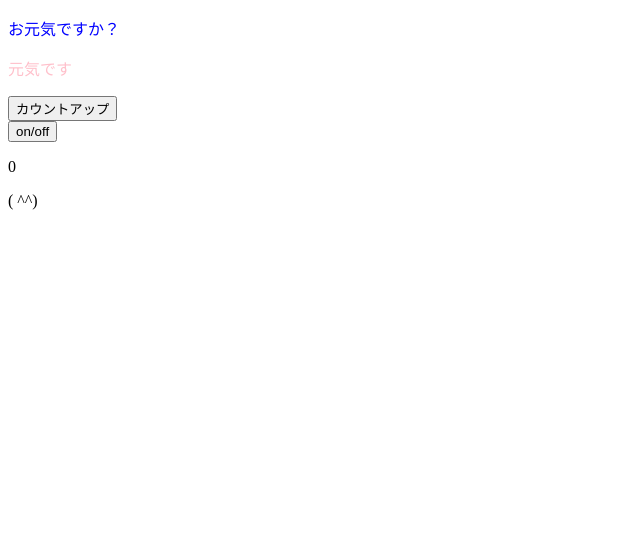
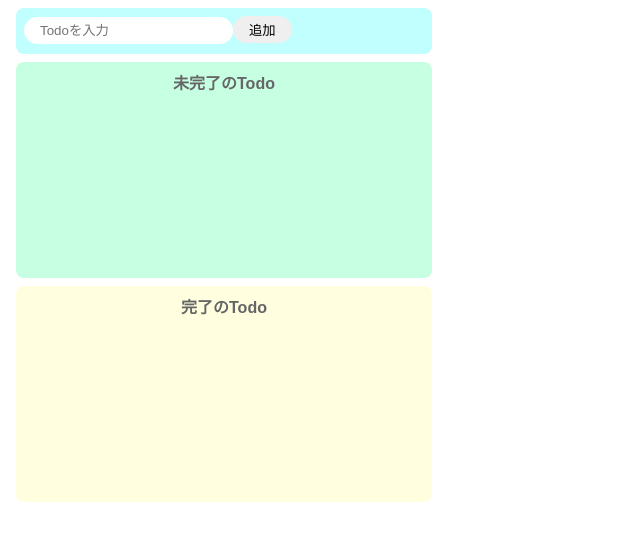
Before and after one commit to tomi1130/project, a React (Create React App) app in the folder todoapp/: page / in a window 1280 px wide. Shown: the top 540 px of the page, without its empty margins (0-640 px from the left). Built offline with nearby package versions, Linux system fonts and the light colour scheme.

Commit message:
Todoアプリ完成版

```diff
--- a/todoapp/src/App.jsx
+++ b/todoapp/src/App.jsx
@@ -1,41 +1,68 @@
-import React, { useEffect, useState } from 'react';
-import ColorfulMessage from "./components/ColorfulMesseage"
+import React, { useState } from "react";
+import "./style.css";
+import { InputTodo } from "./components/InputTodo";
+import { CompleteTodo } from "./components/CompleteTodo";
+import { IncompleteTodo } from "./components/IncompleteTodo";
 
-const App = () =>{
+export const App = () => {
+  const [todoText, settodoText] = useState("");
+  const [incompleteTodos, setIncompleteTodos] = useState([// eslint-disable-line
+  ]);
 
-  const [num,setNum] = useState(0);
-  const [faceflag,faseset] =useState(true);
+  const [completeTodos, setcompleteTodos] = useState([]);// eslint-disable-line
 
-  const onClickCountUp = () => {
-    setNum(num + 1);
-  };
-  const onClickSwitchshow = () =>{
-    faseset(!faceflag);
+  const onChangeTodoText = (event) => settodoText(event.target.value);
+
+  const onClickAdd = () => {
+    if (todoText === "") return;
+    const newTodo = [...incompleteTodos, todoText];
+    setIncompleteTodos(newTodo);
+    settodoText("");
   };
 
+  const onClickDelete = (i) => {
+    const newTodo = [...incompleteTodos];
+    newTodo.splice(i, 1);
+    setIncompleteTodos(newTodo);
+  };
 
-  useEffect(() => {
-    if(num %3 === 0 ){
-      faceflag || faseset(true);
-    }
-    else{
-      faceflag && faseset(false);
-    }
-    //eslint-disable-next-line react-hooks/exhaustive-deps
-  },[num]);
+  const onClickComplete = (i) => {
+    const newIncompleteTodo = [...incompleteTodos];
+    newIncompleteTodo.splice(i, 1);
 
+    const newcompleteTodo = [...completeTodos, incompleteTodos[i]];
+    setIncompleteTodos(newIncompleteTodo);
+    setcompleteTodos(newcompleteTodo);
+  };
 
-    return (
-        <>
-        <ColorfulMessage color = "blue">お元気ですか？</ColorfulMessage>
-        <ColorfulMessage color = "pink">元気です</ColorfulMessage>
-        <button onClick={onClickCountUp}>カウントアップ</button><br />
-        <button onClick = {onClickSwitchshow}>on/off</button>
-        <p>{num}</p>
-        {faceflag &&  <p>( ^^)</p>}
-        </>
-      );
+  const onClickreturn = (i) => {
+    const newcompleteTodo = [...completeTodos];
+    newcompleteTodo.splice(i, 1);
 
+    const newIncompleteTodo = [...incompleteTodos, completeTodos[i]];
+    setIncompleteTodos(newIncompleteTodo);
+    setcompleteTodos(newcompleteTodo);
+  };
+
+  return (
+    <>
+      <InputTodo
+        todoText={todoText}
+        onChange={onChangeTodoText}
+        onClick={onClickAdd}
+        disabled={incompleteTodos.length >= 5}
+      />
+      {incompleteTodos.length >= 5 && (
+        <p style={{ color: "red" }}>登録できるtodoは5個まで</p>
+      )}
+
+      <IncompleteTodo
+        Todo={incompleteTodos}
+        onClickDelete={onClickDelete}
+        onClickComplete={onClickComplete}
+      />
+
+      <CompleteTodo Todo={completeTodos} onClickreturn={onClickreturn} />
+    </>
+  );
 };
-
-export default App;
--- a/todoapp/src/components/ColorfulMesseage.jsx
+++ /dev/null
@@ -1,15 +0,0 @@
-import React from 'react';
-
-const ColorfulMessage = (props) =>{
-    const {color,children} = props;
-    console.log(props);
-    const contentstyle = {
-        color,
-        fontsize:'18px',
-      }
-    return (
-        <p style = {contentstyle}>{children}</p>
-    );
-};
-
-export default ColorfulMessage;
--- /dev/null
+++ b/todoapp/src/components/CompleteTodo.jsx
@@ -0,0 +1,20 @@
+import React from "react";
+
+export const CompleteTodo = (props) => {
+  const { Todo, onClickreturn } = props;
+  return (
+    <div className="complete-area">
+      <p className="title">完了のTodo</p>
+      <ul>
+        {Todo.map((todo, i) => {
+          return (
+            <li key={todo} className="list-row">
+              <p>{todo}</p>
+              <button onClick={() => onClickreturn(i)}>戻す</button>
+            </li>
+          );
+        })}
+      </ul>
+    </div>
+  );
+};
--- /dev/null
+++ b/todoapp/src/components/IncompleteTodo.jsx
@@ -0,0 +1,37 @@
+import React from "react";
+
+const style = {
+  backgroundColor: "#c6ffe2",
+  width: "400px",
+  minHeight: "200px",
+  borderRadius: "8px",
+  padding: "8px",
+  margin: "8px",
+};
+
+export const IncompleteTodo = (props) => {
+  const { Todo, onClickComplete, onClickDelete } = props;
+  return (
+    <div style={style}>
+      <p className="title">未完了のTodo</p>
+      <ul>
+        {Todo.map((todo, i) => (
+          <li key={todo} className="list-row">
+            <p>{todo}</p>
+            <button onClick={() => onClickComplete(i)}>完了</button>
+            <button onClick={() => onClickDelete(i)}>削除</button>
+          </li>
+        ))}
+      </ul>
+      {/* <button
+    onClick={() => {
+      const incompleteTodosCopy = incompleteTodos.slice();
+      incompleteTodos.push("あ");
+      setIncompleteTodos(incompleteTodosCopy);
+    }}
+  >
+    あを追加
+  </button> */}
+    </div>
+  );
+};
--- /dev/null
+++ b/todoapp/src/components/InputTodo.jsx
@@ -0,0 +1,27 @@
+import React from "react";
+
+const style = {
+  backgroundColor: "#c1ffff",
+  width: "400px",
+  height: "30px",
+  borderRadius: "8px",
+  padding: "8px",
+  margin: "8px",
+};
+
+export const InputTodo = (props) => {
+  const { todoText, onChange, onClick, disabled } = props;
+  return (
+    <div style={style}>
+      <input
+        disabled={disabled}
+        placeholder="Todoを入力"
+        value={todoText}
+        onChange={onChange}
+      />
+      <button disabled={disabled} onClick={onClick}>
+        追加
+      </button>
+    </div>
+  );
+};
--- a/todoapp/src/index.css
+++ /dev/null
@@ -1,13 +0,0 @@
-body {
-  margin: 0;
-  font-family: -apple-system, BlinkMacSystemFont, 'Segoe UI', 'Roboto', 'Oxygen',
-    'Ubuntu', 'Cantarell', 'Fira Sans', 'Droid Sans', 'Helvetica Neue',
-    sans-serif;
-  -webkit-font-smoothing: antialiased;
-  -moz-osx-font-smoothing: grayscale;
-}
-
-code {
-  font-family: source-code-pro, Menlo, Monaco, Consolas, 'Courier New',
-    monospace;
-}
--- /dev/null
+++ b/todoapp/src/style.css
@@ -0,0 +1,66 @@
+body {
+  font-family: sans-serif;
+}
+
+input {
+  border-radius: 16px;
+  border: none;
+  padding: 6px 16px;
+  outline: none;
+}
+
+button {
+  border-radius: 16px;
+  border: none;
+  padding: 4px 16px;
+}
+
+button:hover {
+  background-color: #ff7fff;
+  color: #fff;
+  cursor: pointer;
+}
+
+li {
+  margin-right: 8px;
+}
+
+.input-area {
+  background-color: #c1ffff;
+  width: 400px;
+  height: 30px;
+  border-radius: 8px;
+  padding: 8px;
+  margin: 8px;
+}
+
+.incomplete-area {
+  background-color: #c6ffe2;
+  width: 400px;
+  min-height: 200px;
+  padding: 8px;
+  margin: 8px;
+  border-radius: 8px;
+}
+
+.complete-area {
+  background-color: #ffffe0;
+  width: 400px;
+  min-height: 200px;
+  padding: 8px;
+  margin: 8px;
+  border-radius: 8px;
+}
+
+.title {
+  text-align: center;
+  margin-top: 0;
+  font-weight: bold;
+  color: #666;
+}
+
+.list-row {
+  display: flex;
+  align-items: center;
+  padding-bottom: 4px;
+}
```
Also changed, not shown: todoapp/package.json (+14 -0 lines), todoapp/src/index.js (+4 -4 lines), todoapp/.eslintrc.js (added), 2 other files (tests, documents, lock files or other folders).
